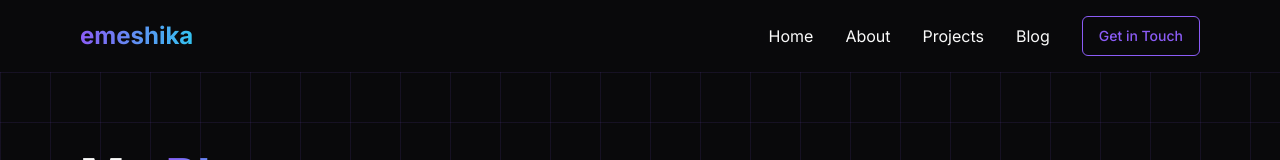
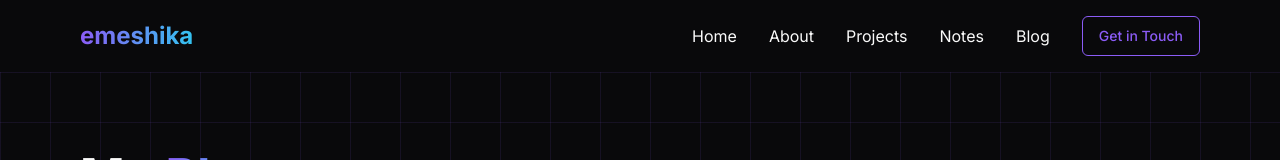
Before and after one commit to emeshika/emeshika.com, a React (Vite) app: page /blog in a window 1280 px wide. Shown: the top 160 px of the page. Built offline with nearby package versions, Linux system fonts and the light colour scheme.

Commit message:
add notes

```diff
--- a/src/components/Navbar.tsx
+++ b/src/components/Navbar.tsx
@@ -20,6 +20,14 @@ const Navbar = () => {
           <Link to="/" className="web3-link">Home</Link>
           <Link to="/about" className="web3-link">About</Link>
           <Link to="/projects" className="web3-link">Projects</Link>
+          <a
+            href="https://app.gitbook.com/o/pUnQytAcy3IqtzDnPUnC/s/0FndmxzFFmyCwRJGQ8zO/getting-started/quickstart"
+            className="web3-link"
+            target="_blank"
+            rel="noopener noreferrer"
+          >
+            Notes
+          </a>
           <Link to="/blog" className="web3-link">Blog</Link>
           <Button variant="outline" className="border-web3-primary text-web3-primary hover:bg-web3-primary hover:text-white transition-colors duration-300">
             <Link to="/contact">Get in Touch</Link>
@@ -45,6 +53,15 @@ const Navbar = () => {
             <Link to="/" className="text-xl" onClick={toggleMenu}>Home</Link>
             <Link to="/about" className="text-xl" onClick={toggleMenu}>About</Link>
             <Link to="/projects" className="text-xl" onClick={toggleMenu}>Projects</Link>
+            <a
+              href="https://app.gitbook.com/o/pUnQytAcy3IqtzDnPUnC/s/0FndmxzFFmyCwRJGQ8zO/getting-started/quickstart"
+              className="text-xl"
+              target="_blank"
+              rel="noopener noreferrer"
+              onClick={toggleMenu}
+            >
+              Notes
+            </a>
             <Link to="/blog" className="text-xl" onClick={toggleMenu}>Blog</Link>
             <Button variant="outline" className="w-full border-web3-primary text-web3-primary hover:bg-web3-primary hover:text-white">
               <Link to="/contact" onClick={toggleMenu}>Get in Touch</Link>
```
Also changed, not shown: 1 other file (tests, documents, lock files or other folders).
